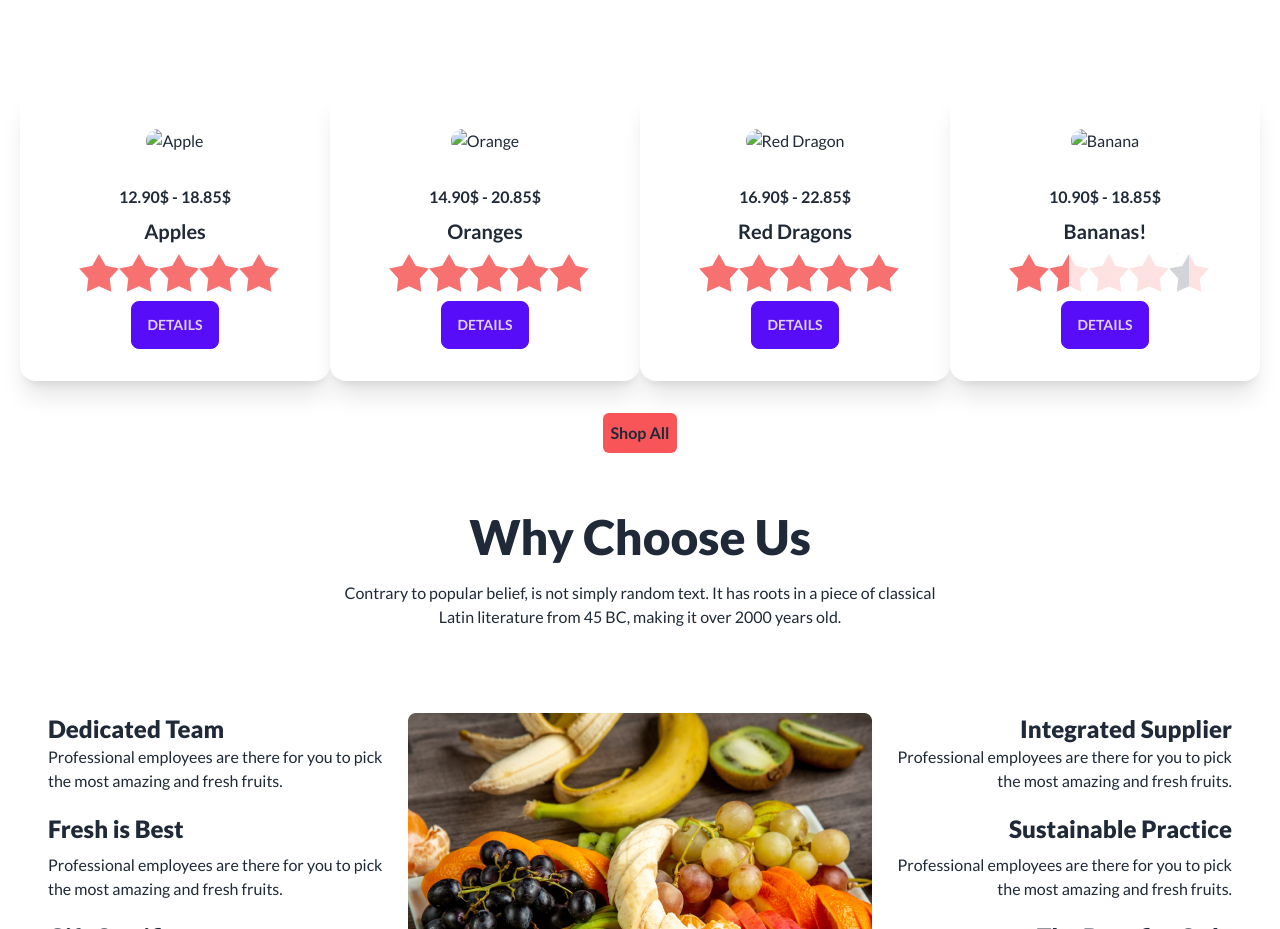
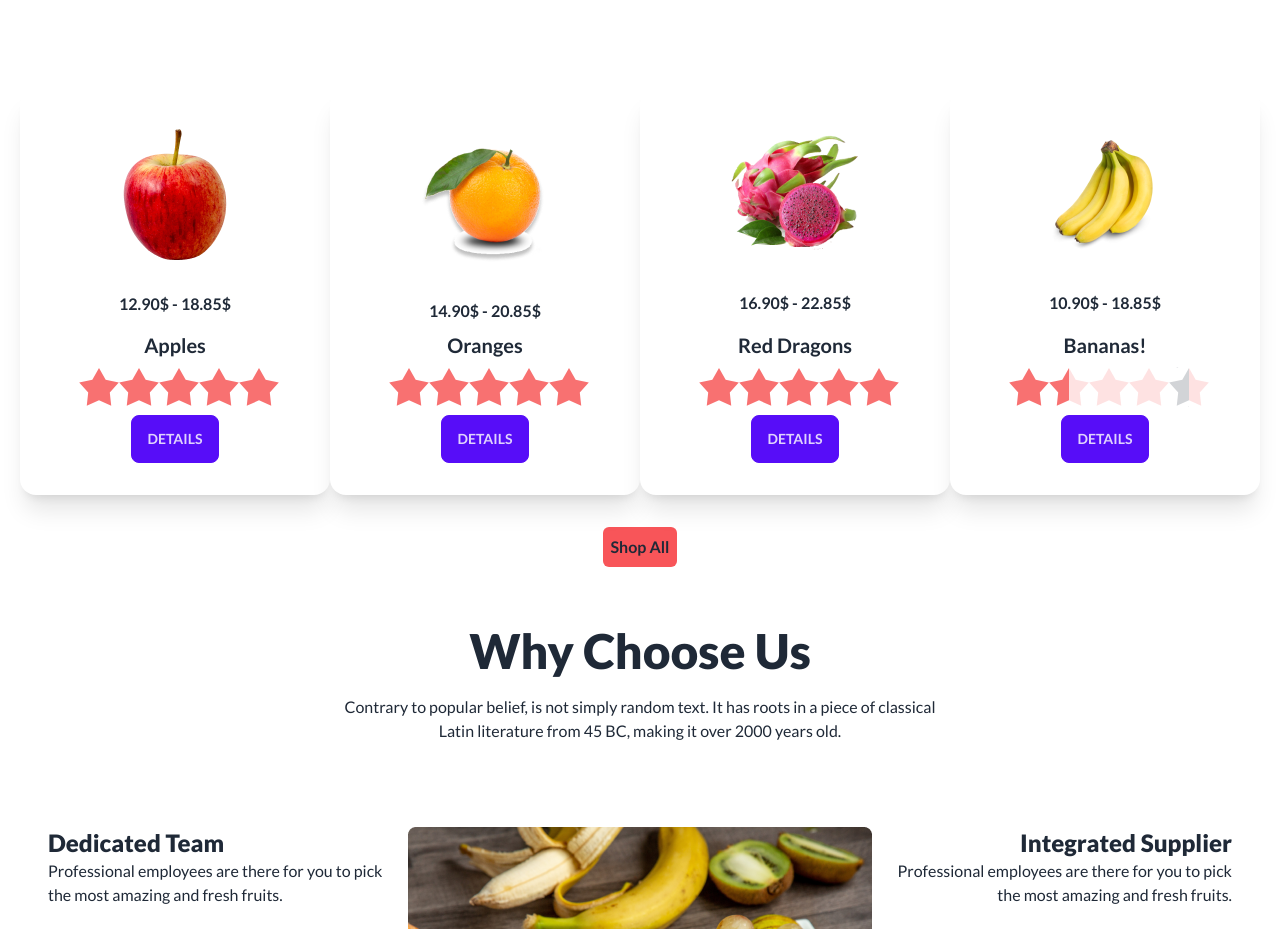
Before and after one commit to ZakiiiAsif/fruit-basket-website, a plain HTML site: page index.html in a window 1280 px wide. Shown: the part 1105-2034 px from the top of the page. Drawn offline with nearby package versions, Linux system fonts and the light colour scheme; the site is published under a folder, as on GitHub Pages, so addresses that start at the root find nothing.

Commit message:
committing nearly

```diff
--- a/index.html
+++ b/index.html
@@ -196,7 +196,7 @@
         <div class="flex p-5">
           <div class="card w-96 bg-base-100 shadow-xl">
             <figure class="px-10 pt-10">
-              <img src="/images/apple.png" alt="Apple" class="rounded-xl" />
+              <img src="./images/apple.png" alt="Apple" class="rounded-xl" />
             </figure>
             <div class="card-body items-center text-center">
               <p class="font-bold">12.90$ - 18.85$</p>
@@ -263,7 +263,7 @@
           </div>
           <div class="card w-96 bg-base-100 shadow-xl">
             <figure class="px-10 pt-10">
-              <img src="/images/orange.png" alt="Orange" class="rounded-xl" />
+              <img src="./images/orange.png" alt="Orange" class="rounded-xl" />
             </figure>
             <div class="card-body items-center text-center">
               <p class="font-bold">14.90$ - 20.85$</p>
@@ -331,7 +331,7 @@
           <div class="card w-96 bg-base-100 shadow-xl">
             <figure class="px-10 pt-10">
               <img
-                src="/images/red dragon.png"
+                src="./images/red dragon.png"
                 alt="Red Dragon"
                 class="rounded-xl"
               />
@@ -401,7 +401,7 @@
           </div>
           <div class="card w-96 bg-base-100 shadow-xl">
             <figure class="px-10 pt-10">
-              <img src="/images/banana.png" alt="Banana" class="rounded-xl" />
+              <img src="./images/banana.png" alt="Banana" class="rounded-xl" />
             </figure>
             <div class="card-body items-center text-center">
               <p class="font-bold">10.90$ - 18.85$</p>
```
